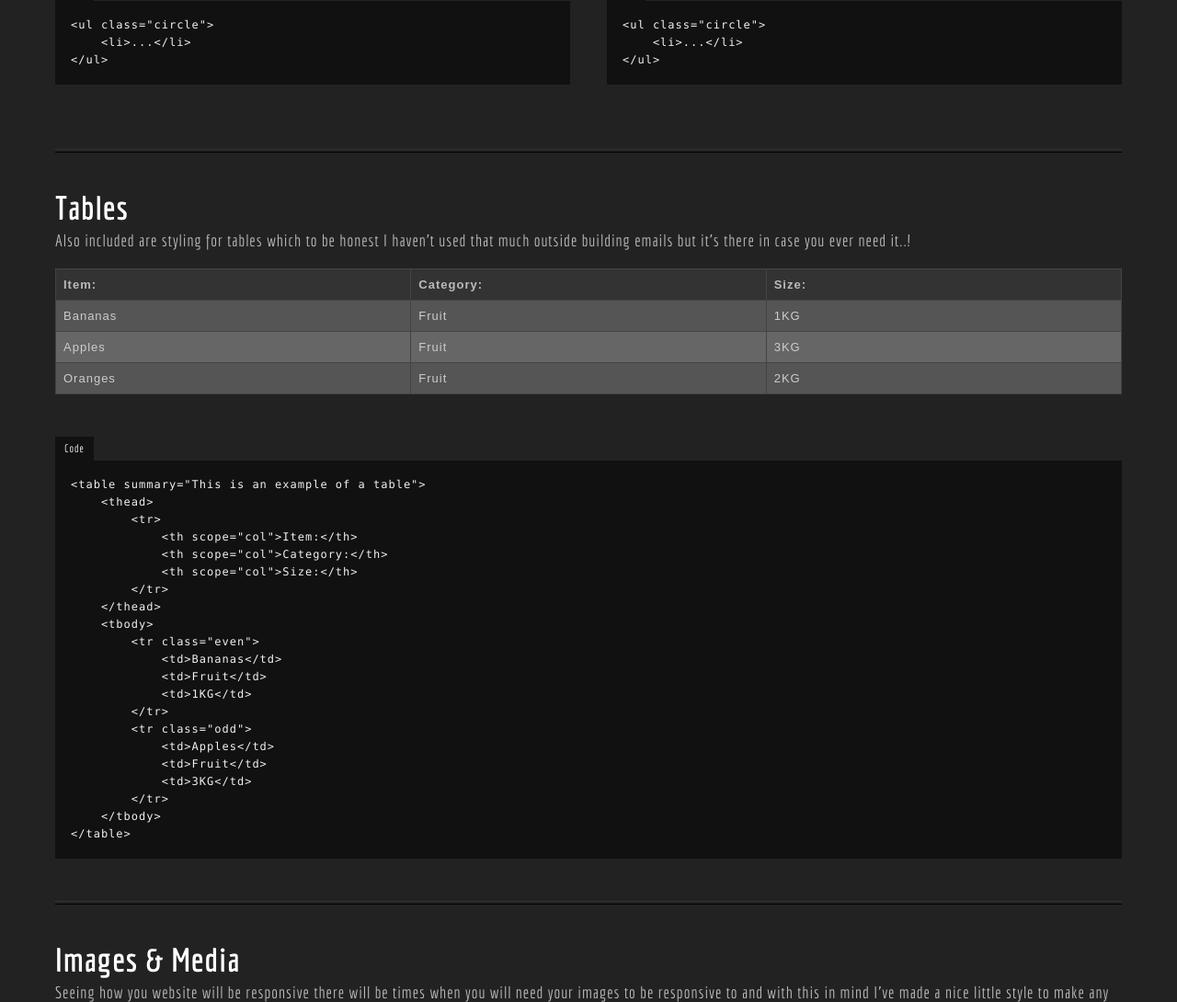
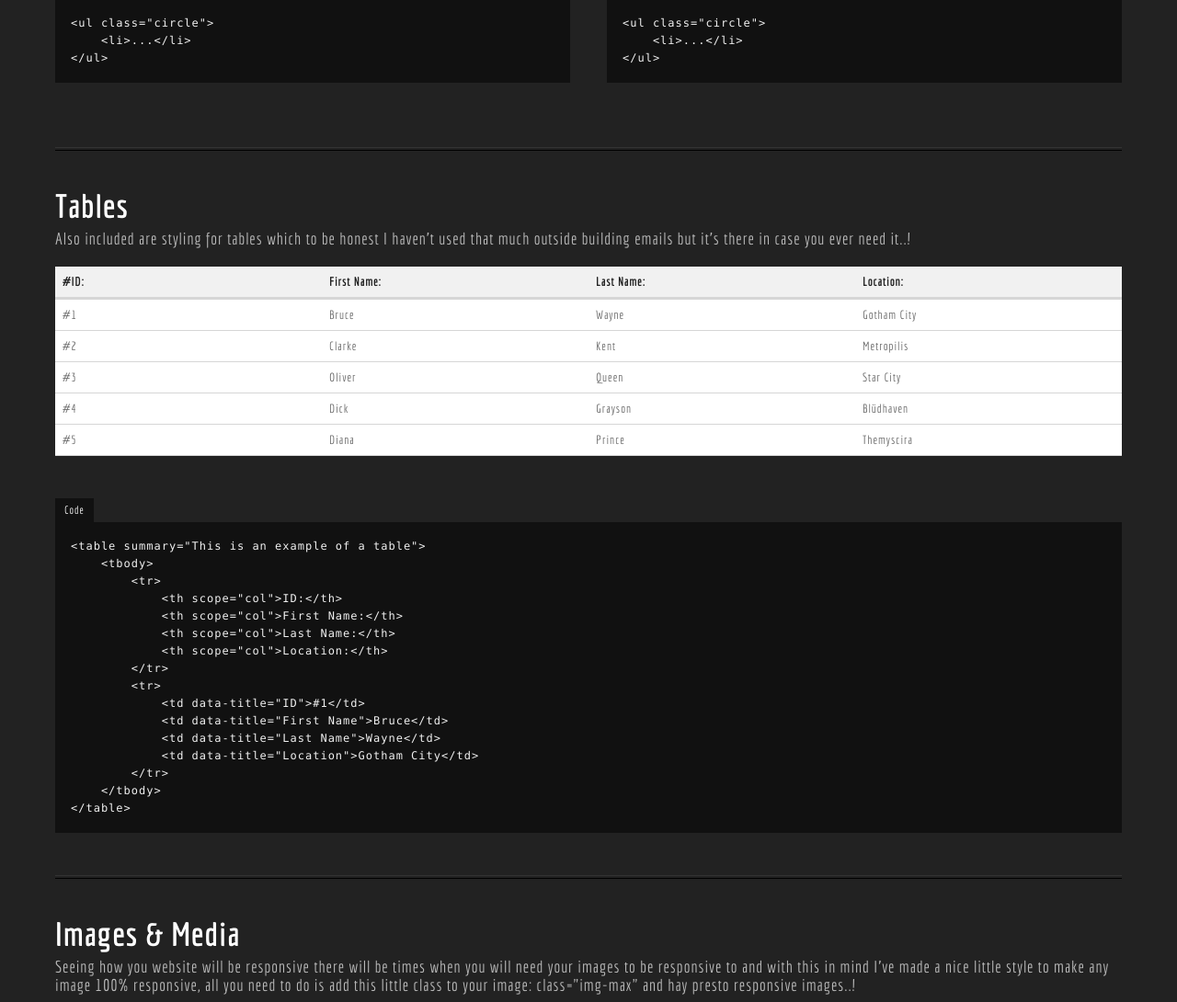
Before and after one commit to MikeBallan/Amazium.co.uk, a PHP site: page /typography.html in a window 1280 px wide. Shown: the part 2619-3709 px from the top of the page at 92% size. Run offline with PHP 8.4, Linux system fonts and the light colour scheme.

Commit message:
Updates the main Amazium base and form css and examples

```diff
--- a/css/base.css
+++ b/css/base.css
@@ -3,7 +3,6 @@
 * Copyright 2010 - 2013, Mike Ballan
 * Licensed under MIT (https://github.com/OwlyStuff/Amazium/blob/master/LICENSE)
 */
-
 
 /***********************************************
 Reset & Basics
@@ -33,23 +32,22 @@ blockquote:before, blockquote:after,
 q:before, q:after                               { content:''; content:none; }
 
 html                                            { overflow-y:scroll; overflow:-moz-scrollbars-vertical; }
-body                                            { margin:0; padding:0; background-color:#FFF; font:15px/20px Sans-Serif; color:#333; -webkit-font-smoothing:antialiased; -webkit-text-size-adjust:none; }
-
+body                                            { margin:0; padding:0; background-color:#FFF; font-family:sans-serif; font-size:15px; line-height:20px; color:#333; }
 
 
 /***********************************************
 Typography
 ***********************************************/
-h1, h2, h3, h4, h5, h6                          { margin:0 0 10px; padding:0; font-family:Sans-Serif; color:#333; font-weight:normal; }
+h1, h2, h3, h4, h5, h6                          { margin:0 0 10px; padding:0; color:#333; font-weight:normal; }
 h1 a, h2 a, h3 a, h4 a, h5 a, h6 a              { font-weight:inherit; color:inherit; }
-h1                                              { font:38px/40px Sans-Serif; }
-h2                                              { font:32px/34px Sans-Serif; }
-h3                                              { font:24px/26px Sans-Serif; }
-h4                                              { font:17px/19px Sans-Serif; }
-h5                                              { font:14px/16px Sans-Serif; }
-h6                                              { font:11px/13px Sans-Serif; }
+h1                                              { font-size:38px; line-height:40px; }
+h2                                              { font-size:32px; line-height:34px; }
+h3                                              { font-size:24px; line-height:26px; }
+h4                                              { font-size:17px; line-height:19px; }
+h5                                              { font-size:14px; line-height:16px; }
+h6                                              { font-size:11px; line-height:13px; }
 
-p                                               { margin:0 0 20px 0; padding:0; font:15px/26px Sans-Serif; }
+p                                               { margin:0 0 20px 0; padding:0; font-size:15px; line-height:26px; }
 
 b, strong                                       { font-weight:bold; }
 em                                              { font-style:italic; }
@@ -59,14 +57,13 @@ sup, sub                                        { height:0; line-height:0; verti
 sup                                             { top:-5px; }
 sub                                             { bottom:-5px; }
 
-pre code                                        { margin:16px 0 26px 0; padding:16px; font:12px/19px 'Consolas', Courier, monospace; color:#F1F1F1; display:block; background-color:#111; border:1px solid #111; }
+pre code                                        { margin:16px 0 26px 0; padding:16px; font-family: 'Consolas', Courier, monospace; font-size:12px; line-height:19px; color:#F1F1F1; display:block; background-color:#111; border:1px solid #111; }
 
 abbr[title],
 abbr[data-original-title]                       { border-bottom:1px dotted #999999; cursor:help; }
 address                                         { margin:26px 0; padding:0; display:block; font-style:normal; line-height:20px; }
 
 hr                                              { margin:20px 0; padding:0; border:0; border-top:1px solid #D6D6D6; height:1px; width:100%; text-align:left; display:block; }
-
 
 
 /***********************************************
@@ -98,7 +95,6 @@ dt                                              { margin:0 0 10px 0; font-size:1
 dd                                              { margin:0 0 10px 10px; }
 
 
-
 /***********************************************
 Blockquotes
 ***********************************************/
@@ -111,13 +107,11 @@ figcaption:before                               { content:"\2014 \202F"; }
 figcaption                                      { margin:6px 0 0 0; padding:0; font-size:11px; }
 
 
-
 /***********************************************
 Links
 ***********************************************/
 a                                               { color:#000; text-decoration:underline; outline:0; transition:all .1s linear 0s; -moz-transition:all .1s linear 0s; -webkit-transition:all .1s linear 0s; -o-transition:all .1s linear 0s; }
 a:focus                                         { outline:none; -moz-outline-style:none; }
-
 
 
 /***********************************************
@@ -134,36 +128,34 @@ img                                             { border:0; vertical-align:middl
 .media embed                                    { position:absolute; top:0; left:0; width:100%; height:100%; }
 
 
-
 /***********************************************
 Buttons
 ***********************************************/
-a.btn,
-.btn,
-button                                          { margin:0 5px 5px 0; padding:1px 20px 0; display:inline-block; color:#FFF; border:1px solid #000; background-color:#000; font-size:16px; line-height:40px; text-decoration:none; cursor:pointer; transition:all .1s linear 0s; -moz-transition:all .1s linear 0s; -webkit-transition:all .1s linear 0s; -o-transition:all .1s linear 0s; }
-:hover.btn                                      { border:1px solid #CCC; background-color:#FFF; color:#333; }
+.btn, button                                    { margin:0 5px 5px 0; padding:0 28px; display:inline-block; color:#FFF; border:1px solid #000; background-color:#000; font-size:14px; line-height:40px; text-decoration:none; cursor:pointer; transition:all .1s linear 0s; -moz-transition:all .1s linear 0s; -webkit-transition:all .1s linear 0s; -o-transition:all .1s linear 0s; }
+.btn:hover, button:hover                        { border:1px solid #CCC; background-color:#FFF; color:#333; }
 
-a.btn.small,
-.btn.small                                      { padding:2px 10px; font-size:12px; line-height:25px; }
+.small                                          { padding:2px 10px; font-size:12px; line-height:25px; }
 
-.btn.white                                      { border-color:#CCC; background-color:#FFF; color:#333; }
-:hover.btn.white                                { border-color:#000; background-color:#000; color:#FFF; }
+.white                                          { border-color:#CCC; background-color:#FFF; color:#333; }
+.white:hover                                    { border-color:#000; background-color:#000; color:#FFF; }
 
-.btn.red                                        { border-color:#E74C3C; background-color:#E74C3C; }
-:hover.btn.red                                  { border-color:#E74C3C; background-color:#B93D30; color:#FFF; }
+.green                                          { border-color:#2ECC71; background-color:#2ECC71; color:#FFF; }
+.green:hover                                    { border-color:#25A35A; background-color:#25A35A; color:#FFF; }
 
-.btn.blue                                       { border-color:#3498DB; background-color:#3498DB; }
-:hover.btn.blue                                 { border-color:#3498DB; background-color:#2A7AAF; color:#FFF; }
+.blue                                           { border-color:#3498DB; background-color:#3498DB; color:#FFF; }
+.blue:hover                                     { border-color:#2A7AAF; background-color:#2A7AAF; color:#FFF; }
 
-.btn.green                                      { border-color:#2ECC71; background-color:#2ECC71; }
-:hover.btn.green                                { border-color:#2ECC71; background-color:#25A35A; color:#FFF; }
+.amber                                          { border-color:#FA9300; background-color:#FA9300; color:#FFF; }
+.amber:hover                                    { border-color:#B46F29; background-color:#B46F29; color:#FFF; }
 
+.red                                            { border-color:#E74C3C; background-color:#E74C3C; color:#FFF; }
+.red:hover                                      { border-color:#B93D30; background-color:#B93D30; color:#FFF; }
 
 
 /***********************************************
 Tables
 ***********************************************/
-table                                           { margin:20px 0 40px 0; width:100%; overflow:hidden; font:13px/17px Sans-Serif; border-bottom:1px solid #D6D6D6; border-collapse:collapse; border-spacing:0; }
+table                                           { margin:20px 0 40px 0; width:100%; overflow:hidden; font-size:13px; line-height:17px; border-bottom:1px solid #D6D6D6; border-collapse:collapse; border-spacing:0; }
 caption                                         { margin:0 0 10px; }
 
 tr                                              { background-color:#FFF; transition:all .1s linear 0s; -moz-transition:all .1s linear 0s; -webkit-transition:all .1s linear 0s; -o-transition:all .1s linear 0s; }
@@ -175,7 +167,6 @@ th                                              { padding:8px; background-color:
 
 td                                              { padding:8px; min-width:100px; background-color:transparent; color:#666; border:none; border-top:1px solid #D6D6D6; }
 td.highlight                                    { padding:11px 8px; color:#EEE; font-weight:bold; display:block; font-size:inherit; border:none; background-color:#333; }
-
 
 /***********************************************
 Global Classes
@@ -206,9 +197,25 @@ Global Classes
 .hidden                                         { display:none; }
 .hide                                           { display:none; }
 
-
 /***********************************************
 Disable Chrome blue border
 ***********************************************/
 input:focus, select:focus,
 textarea:focus, button:focus                    { outline: none; }
+
+
+/***********************************************
+Mobile (portrait 300px)
+***********************************************/
+@media only screen and (max-width:767px) {
+
+table, tbody, tr, th, td                        { border:0; display:block; padding:3px 0; text-align:left; white-space:normal; }
+table                                           { padding:0; border-top:1px solid #D6D6D6; table-layout:fixed; }
+tr                                              { margin:5px 0; padding:0 0 6px; border-bottom:1px solid #D6D6D6; }
+tr:hover                                        { background-color:#FFF; }
+th, td:empty                                    { display:none; visibility:hidden; }
+td:first-child                                  { font-weight:bold; }
+th[data-title]:before, td[data-title]:before    { content:attr(data-title) ":\00A0"; font-weight:bold; }
+
+
+}
--- a/css/form.css
+++ b/css/form.css
@@ -85,17 +82,41 @@ Buttons
 ***********************************************/
 input[type="button"],
 input[type="submit"],
-input[type="reset"]                                         { margin:6px 6px 6px 0; padding:0 10px; display:inline-block; height:40px; width:auto; font:14px/40px Sans-Serif; font-weight:normal; color:#fff; border:1px solid #000; float:left; width:auto; background-color:#000; cursor:pointer; -webkit-appearance:none; }
-input.first                                                 { margin-left:30%; }
+input[type="reset"]                                         { margin:0 6px 6px 0; padding:0 28px; display:inline-block; height:40px; font-family:sans-serif; font-size:14px; line-height:40px; font-weight:normal; float:left; width:auto; cursor:pointer; -webkit-appearance:none; }
 
-input[type="button"]                                        { color:#FFF; border-color:#000; background-color:#000; transition:all .3s linear 0s; -moz-transition:all .3s linear 0s; -webkit-transition:all .3s linear 0s; -o-transition:all .3s linear 0s; }
-input[type="submit"]                                        { color:#FFF; border-color:#2ECC71; background-color:#2ECC71; transition:all .3s linear 0s; -moz-transition:all .3s linear 0s; -webkit-transition:all .3s linear 0s; -o-transition:all .3s linear 0s; }
-input[type="reset"]                                         { color:#999; border-color:#CCC; background-color:#FFF; transition:all .3s linear 0s; -moz-transition:all .3s linear 0s; -webkit-transition:all .3s linear 0s; -o-transition:all .3s linear 0s; }
+input:first-of-type[type="button"],
+input:first-of-type[type="submit"],
+input:first-of-type[type="reset"]                           { margin-left:30%; }
+
+input[type="button"],
+input[type="submit"],
+input[type="reset"]                                         { transition:all .1s linear 0s; -moz-transition:all .1s linear 0s; -webkit-transition:all .1s linear 0s; -o-transition:all .1s linear 0s; }
 
 input:hover[type="button"]                                  { border-color:#CCC; background-color:#FFF; color:#333; }
-input:hover[type="submit"]                                  { border-color:#2ECC71; background-color:#25a35a; color:#FFF; }
+input:hover[type="submit"]                                  { border-color:#25A35A; background-color:#25A35A; color:#FFF; }
 input:hover[type="reset"]                                   { border-color:#000; background-color:#000; color:#FFF; }
 
+.loading                                                    { padding:0 36px 0 20px; border-color:#25A35A; background-color:#25A35A; position:relative; cursor:default; }
+.loading:hover                                              { border-color:#25A35A; background-color:#25A35A; }
+.loading:after                                              { margin-top:-10px; content:''; width:20px; height:20px; background:transparent url('../img/loading.png') no-repeat 0 0; position:absolute; top:50%; right:10px; -webkit-animation:spinner 1.0s infinite linear; animation:spinner 1.0s infinite linear; }
+
+.success                                                    { padding:0 36px 0 20px; border-color:#25A35A; background-color:#25A35A; position:relative; cursor:default; }
+.success:hover                                              { border-color:#25A35A; background-color:#25A35A; }
+.success:after                                              { content:'\2714'; width:20px; height:20px; line-height:30px; position:absolute; top:5px; right:10px; }
+
+.error                                                      { padding:0 36px 0 20px; position:relative; background-color:#E74C3C; border-color:#E74C3C; cursor:default; }
+.error:after                                                { content:'\00D7'; width:20px; height:20px; line-height:30px; position:absolute; top:5px; right:8px; }
+.error:hover                                                { background-color:#E74C3C; border-color:#E74C3C; }
+
+@keyframes spinner {
+    0%                                                      { transform:rotate(0deg); -webkit-transform:rotate(0deg); }
+    100%                                                    { transform:rotate(-360deg); -webkit-transform:rotate(-360deg); }
+}
+
+@-webkit-keyframes spinner {
+    0%                                                      { transform:rotate(0deg); -webkit-transform:rotate(0deg); }
+    100%                                                    { transform:rotate(-360deg); -webkit-transform:rotate(-360deg); }
+}
 
 
 /***********************************************
--- a/css/layout.css
+++ b/css/layout.css
@@ -110,15 +110,10 @@ nav ol li.download a                            { font:30px/40px amazium; }
 a.icon-down                                     { bottom:10px; display:block; font:30px/40px amazium; color:#444; height:40px; background-color:#FFF; left:50%; margin:0 0 0 -20px; position:absolute; text-align:center; width:40px; text-decoration:none; }
 a.icon-down:hover                               { padding:0 0 5px; transition:all .1s linear 0s; -moz-transition:all .1s linear 0s; -webkit-transition:all .1s linear 0s; -o-transition:all .1s linear 0s; }
 
-table th                                        { background-color:#333; color:#BBB; border:1px solid #444; }
-table td                                        { background-color:#333; color:#CCC; border:1px solid #444; }
-table tr.even td                                { background-color:#555; }
-table tr.odd td                                 { background-color:#666; }
-table td.highlight,
-table tr td.highlight                           { color:#FFF; background-color:#333; }
-
 label                                           { font:14px/40px 'economicabold', Sans-Serif; letter-spacing:1px; color:#BBB; }
 input, textarea, select, textarea               { font:14px/40px 'economicaregular', Sans-Serif; letter-spacing:1px; color:#999; border:solid 1px #555; background-color:#333; }
+
+.error:after                                    { font-size:40px; }
 
 .select                                         { background:#333; border:solid 1px #555; }
 .select:after                                   { color:#999; background:#333; }
@@ -197,6 +192,9 @@ nav ol li:first-child                           { margin:10px 0 0; border-bottom
 nav ol li:first-child:before                    { border-left:10px solid transparent; border-right:10px solid transparent; border-bottom:10px solid #FFF; content:''; display:block; height:0; width:0; position:absolute; top:60px; right:30px; }
 nav ol li.download                              { display:none; }
 
+table, tr, tr:hover                             { background-color:transparent; border-color:#333; color:#FFF; }
+td                                              { color:#FFF; }
+
 .welcome                                        { margin:0; position:absolute; top:100px; left:20px; height:auto; }
 .welcome:before                                 { display:none; }
 .welcome h1                                     { margin:0 0 16px 0; font:50px/45px 'economicabold', Sans-Serif; }
--- a/typography.html
+++ b/typography.html
@@ -75,6 +75,7 @@
             <a href="#" class="btn red">Red link Button</a>
             <a href="#" class="btn blue">Blue link Button</a>
             <a href="#" class="btn green">Green link Button</a>
+            <a href="#" class="btn amber">Amber link Button</a>
             <a href="#" class="btn white">White link Button</a>
         </p>
         <p>If you are in need of a smaller button then all you need to do is add the class <strong>"small"</strong> to your link string and you will get smaller buttons.</p>
@@ -83,6 +84,7 @@
             <a href="#" class="btn red small">Red Small link Button</a>
             <a href="#" class="btn blue small">Blue Small link Button</a>
             <a href="#" class="btn green small">Green Small link Button</a>
+            <a href="#" class="btn amber small">Amber link Button</a>
             <a href="#" class="btn white small">White Small link Button</a>
         </p>
         <div class="example-title">Code</div>
@@ -91,11 +93,12 @@
 &lt;a href="#" class="btn small"&gt;...&lt;/a&gt;</code></pre>
         <p>And finally if you need to use a button the same code as above applys too..!</p>
         <p>
-            <button class="btn">Default Button</button>
-            <button class="btn red">Red Button</button>
-            <button class="btn blue">Blue Button</button>
-            <button class="btn green">Green Button</button>
-            <button class="btn white">White Button</button>
+            <button>Default Button</button>
+            <button class="red">Red Button</button>
+            <button class="blue">Blue Button</button>
+            <button class="green">Green Button</button>
+            <button class="amber">Amber Button</button>
+            <button class="white">White Button</button>
         </p>
         <div class="example-title">Code</div>
         <pre><code>&lt;button class="btn"&gt;...&lt;/button&gt;
@@ -208,52 +211,61 @@
         <h2>Tables</h2>
         <p>Also included are styling for tables which to be honest I haven't used that much outside building emails but it's there in case you ever need it..!</p>
         <table summary="This is an example of a table">
-            <thead>
+            <tbody>
                 <tr>
-                    <th scope="col">Item:</th>
-                    <th scope="col">Category:</th>
-                    <th scope="col">Size:</th>
+                    <th scope="col">#ID:</th>
+                    <th scope="col">First Name:</th>
+                    <th scope="col">Last Name:</th>
+                    <th scope="col">Location:</th>
                 </tr>
-            </thead>
-            <tbody>
-                <tr class="even">
-                    <td>Bananas</td>
-                    <td>Fruit</td>
-                    <td>1KG</td>
+                <tr>
+                    <td data-title="ID">#1</td>
+                    <td data-title="First Name">Bruce</td>
+                    <td data-title="Last Name">Wayne</td>
+                    <td data-title="Location">Gotham City</td>
                 </tr>
-                <tr class="odd">
-                    <td>Apples</td>
-                    <td>Fruit</td>
-                    <td>3KG</td>
+                <tr>
+                    <td data-title="ID">#2</td>
+                    <td data-title="First Name">Clarke</td>
+                    <td data-title="Last Name">Kent</td>
+                    <td data-title="Location">Metropilis</td>
                 </tr>
-                <tr class="even">
-                    <td>Oranges</td>
-                    <td>Fruit</td>
-                    <td>2KG</td>
+                <tr>
+                    <td data-title="ID">#3</td>
+                    <td data-title="First Name">Oliver</td>
+                    <td data-title="Last Name">Queen</td>
+                    <td data-title="Location">Star City</td>
+                </tr>
+                <tr>
+                    <td data-title="ID">#4</td>
+                    <td data-title="First Name">Dick</td>
+                    <td data-title="Last Name">Grayson</td>
+                    <td data-title="Location">Blüdhaven</td>
+                </tr>
+                <tr>
+                    <td data-title="ID">#5</td>
+                    <td data-title="First Name">Diana</td>
+                    <td data-title="Last Name">Prince</td>
+                    <td data-title="Location">Themyscira</td>
                 </tr>
             </tbody>
         </table>
         <div class="example-title">Code</div>
         <pre><code>&lt;table summary="This is an example of a table"&gt;
-    &lt;thead&gt;
+    &lt;tbody&gt;
         &lt;tr&gt;
-            &lt;th scope="col">Item:&lt;/th&gt;
-            &lt;th scope="col">Category:&lt;/th&gt;
-            &lt;th scope="col">Size:&lt;/th&gt;
+            &lt;th scope="col"&gt;ID:&lt;/th&gt;
+            &lt;th scope="col"&gt;First Name:&lt;/th&gt;
+            &lt;th scope="col"&gt;Last Name:&lt;/th&gt;
+            &lt;th scope="col"&gt;Location:&lt;/th&gt;
         &lt;/tr&gt;
-    &lt;/thead&gt;
-    &lt;tbody&gt;
-        &lt;tr class="even"&gt;
-            &lt;td&gt;Bananas&lt;/td&gt;
-            &lt;td&gt;Fruit&lt;/td&gt;
-            &lt;td&gt;1KG&lt;/td&gt;
+        &lt;tr&gt;
+            &lt;td data-title="ID"&gt;#1&lt;/td&gt;
+            &lt;td data-title="First Name"&gt;Bruce&lt;/td&gt;
+            &lt;td data-title="Last Name"&gt;Wayne&lt;/td&gt;
+            &lt;td data-title="Location"&gt;Gotham City&lt;/td&gt;
         &lt;/tr&gt;
-        &lt;tr class="odd"&gt;
-            &lt;td&gt;Apples&lt;/td&gt;
-            &lt;td&gt;Fruit&lt;/td&gt;
-            &lt;td&gt;3KG&lt;/td&gt;
-        &lt;/tr&gt;
-    &lt;/tbody>
+    &lt;/tbody&gt;
 &lt;/table&gt;</code></pre>
         <hr />
         <h2>Images &amp; Media</h2>
```
Also changed, not shown: other parts of css/form.css (+14 -20 lines), forms.html (+23 -2 lines).
